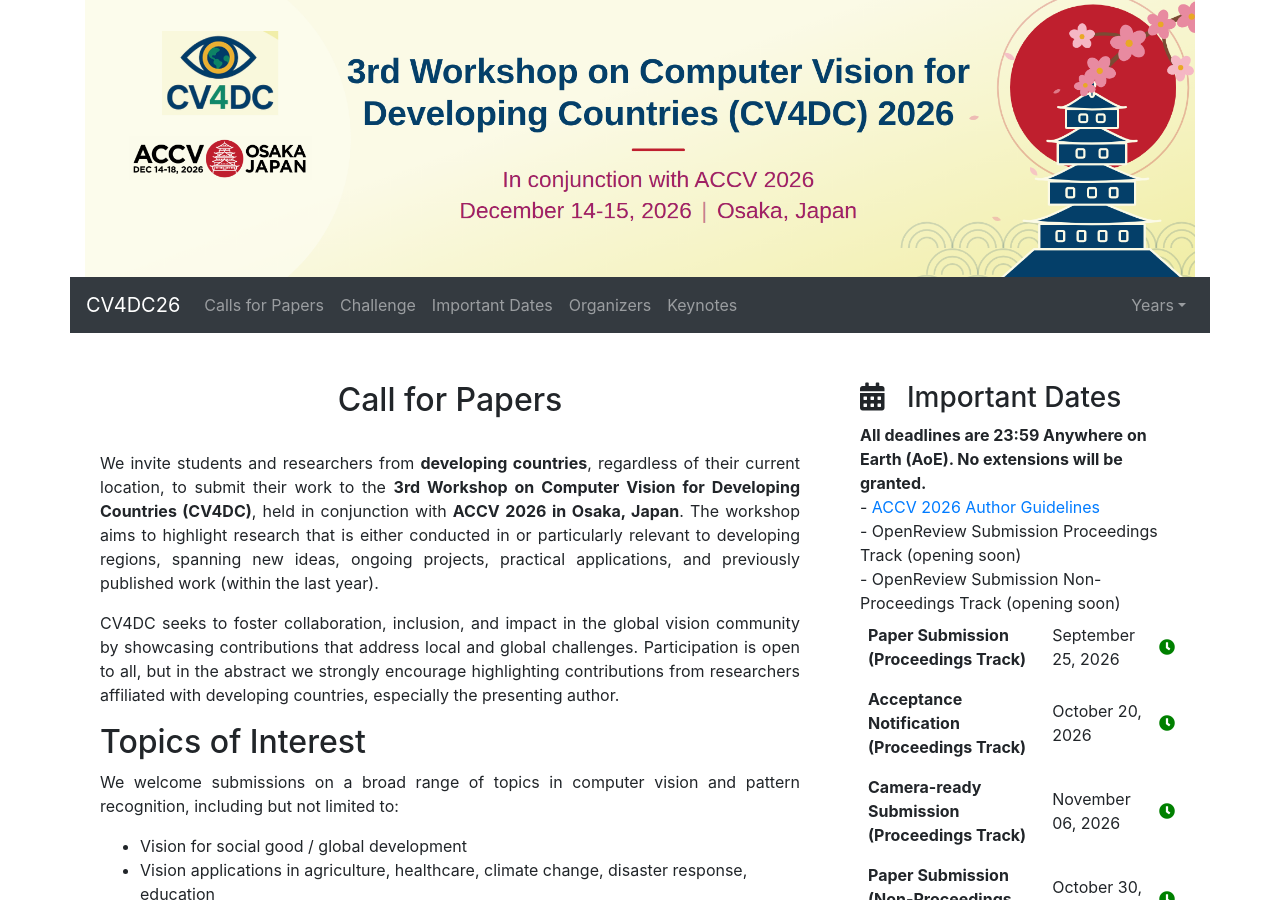
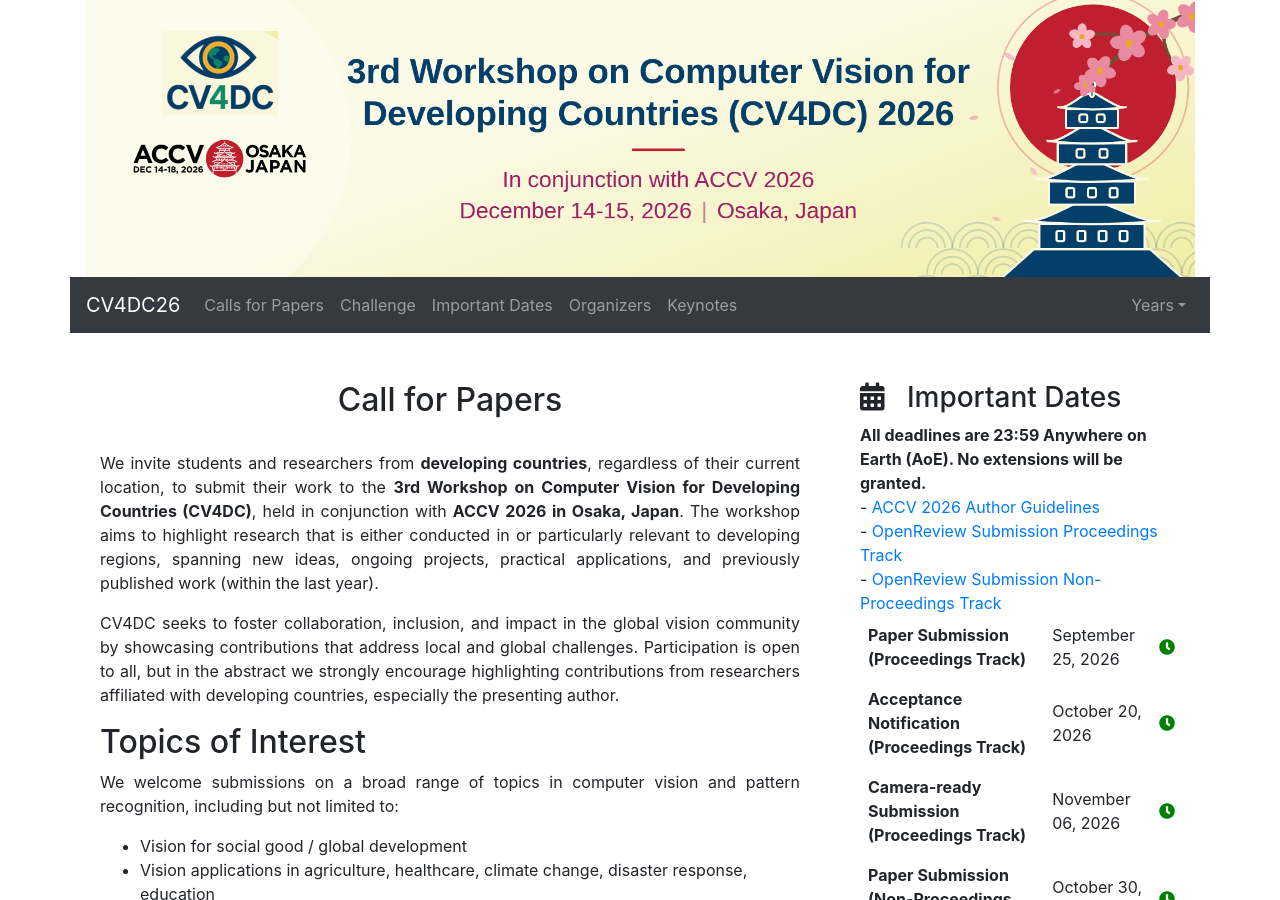
Before and after one commit to cv4dc/cv4dc.github.io, a Jekyll site: the page built from 2026/call-for-papers.md, in a window 1280 px wide and 900 px high. Built offline with Jekyll 4.4.1, drawn with Linux system fonts in a browser that asks for light colours; nearby versions of some CDN libraries; comment, search, counter and statistics services are not loaded; some of the changed text lies outside the part shown.

Commit message:
Add OpenReview submission links for both tracks

```diff
--- a/_includes/2026_dates.html
+++ b/_includes/2026_dates.html
@@ -5,8 +5,8 @@
 <b>All deadlines are 23:59 Anywhere on Earth (AoE). No extensions will be granted.</b>
 <br />
 - <a href="https://accv2026.org/submissions/author-guidelines/" target="_blank">ACCV 2026 Author Guidelines</a><br />
-- OpenReview Submission Proceedings Track (opening soon)<br />
-- OpenReview Submission Non-Proceedings Track (opening soon)
+- <a href="https://openreview.net/group?id=afcv.org/ACCV/2026/Workshop/CV4DC_Proceedings_Track" target="_blank">OpenReview Submission Proceedings Track</a><br />
+- <a href="https://openreview.net/group?id=afcv.org/ACCV/2026/Workshop/CV4DC_Non-Proceedings_Track" target="_blank">OpenReview Submission Non-Proceedings Track</a>
 <br />
 <table style="border-collapse: collapse; border: none; width: 100%">
     {% for deadline in site.data.dates[year] %}
```
Also changed, not shown: 2026/call-for-papers.md (+2 -1 lines).
